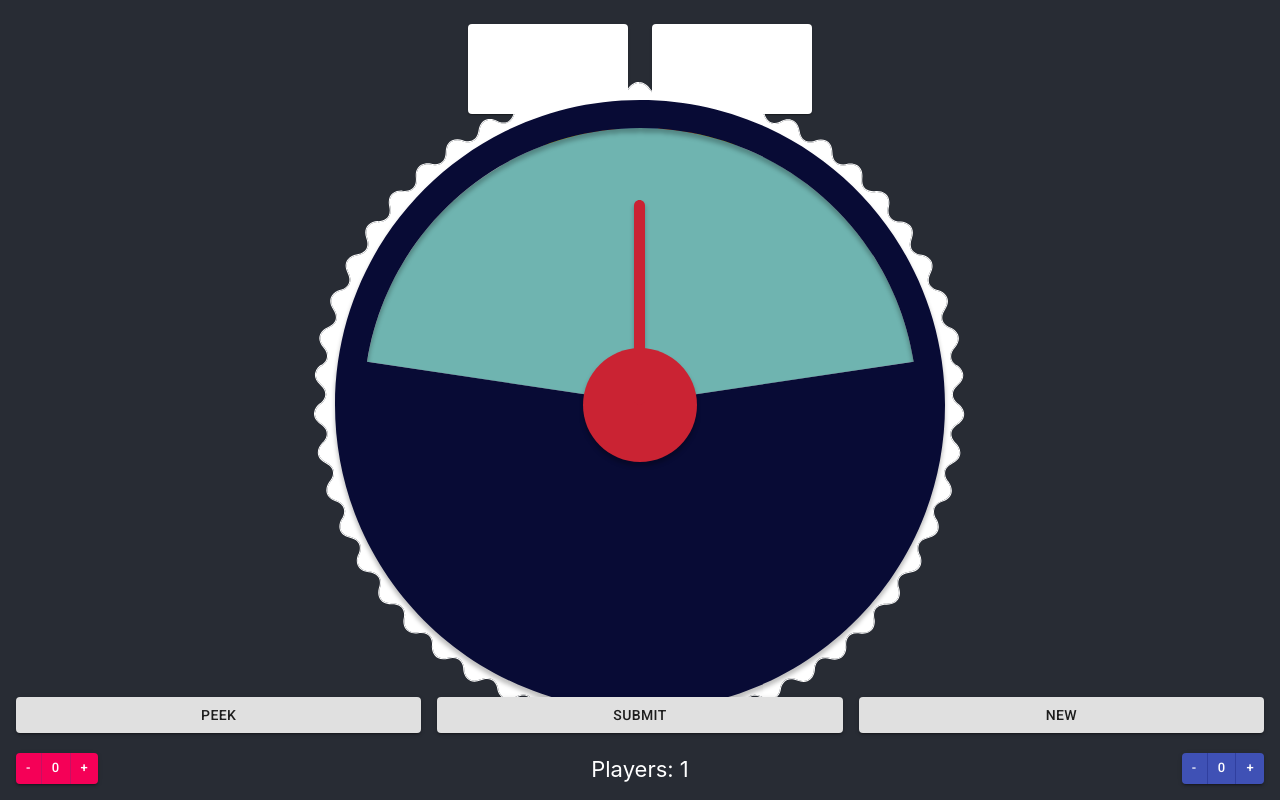
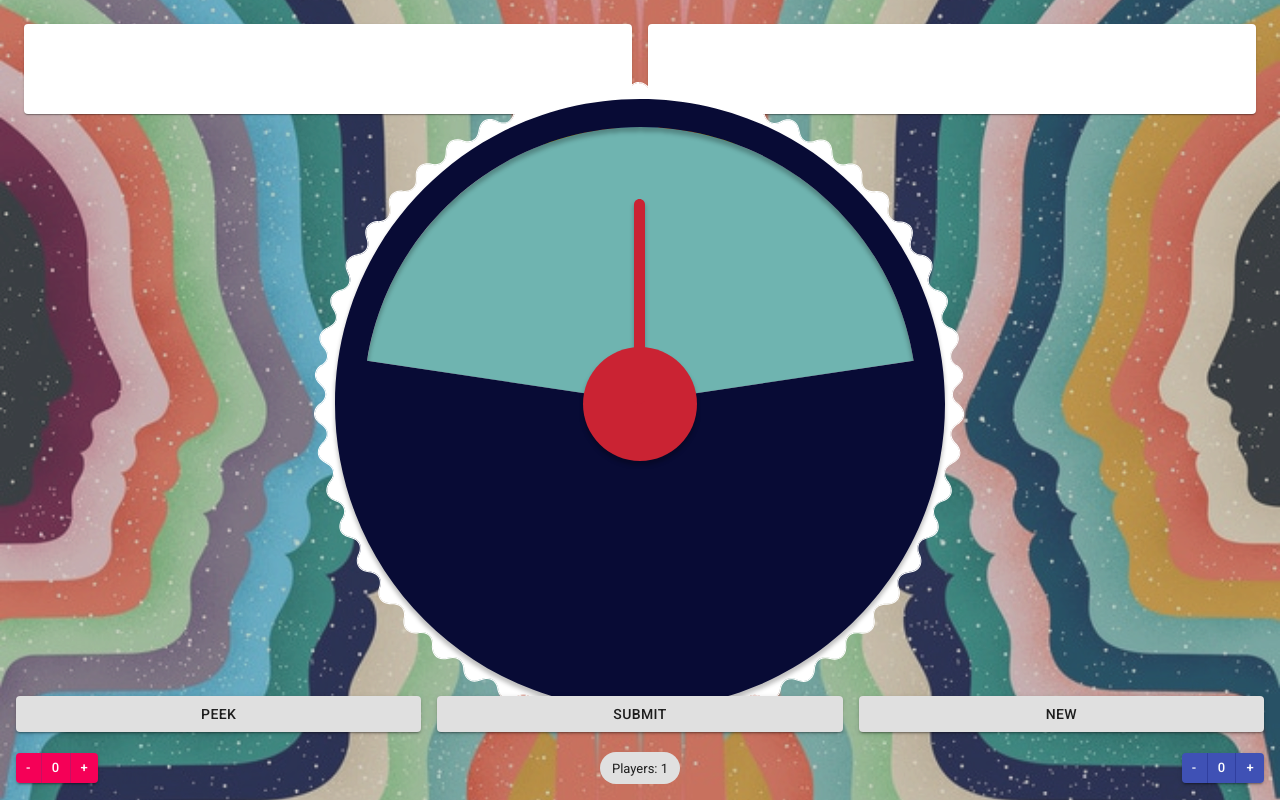
Before and after one commit to heybenchen/wavelength, a React (Create React App) app in the folder client/: page / in a window 1280 px wide. Built offline with nearby package versions, Linux system fonts and the light colour scheme; no server answers.

Commit message:
Add BG and resize buttons

```diff
--- a/client/src/components/app/App.css
+++ b/client/src/components/app/App.css
@@ -9,6 +9,10 @@
   justify-content: center;
   font-size: calc(10px + 1.5vmin);
   color: white;
+  background-image: url(../../images/background.jpg);
+  background-position: center;
+  background-size: cover;
+  background-blend-mode: exclusion;
 }
 
 .app__score__container {
--- a/client/src/components/app/App.tsx
+++ b/client/src/components/app/App.tsx
@@ -3,6 +3,7 @@ import io from "socket.io-client";
 import Device from "../device/Device";
 import Score from "../score/Score";
 import "./App.css";
+import { Chip } from "@material-ui/core";
 
 const DEVELOPMENT_PORT = ":9001";
 
@@ -27,11 +28,9 @@ function App() {
     <div className="app">
       <Device socket={socket} />
       <div className="app__score__container">
-        <Score socket={socket} teamId={0}/>
-        <div>
-          Players: {Object.keys(connectedClients).length}
-        </div>
-        <Score socket={socket} teamId={1}/>
+        <Score socket={socket} teamId={0} />
+        <Chip label={`Players: ${Object.keys(connectedClients).length}`}/>
+        <Score socket={socket} teamId={1} />
       </div>
     </div>
   );
--- a/client/src/components/prompt/Prompt.tsx
+++ b/client/src/components/prompt/Prompt.tsx
@@ -15,18 +15,20 @@ const useStyles = makeStyles({
     marginTop: "24px",
   },
   card: {
+    flex: "1",
+  },
+  cardContent: {
     display: "flex",
-    height: "90px",
-    width: "160px",
+    height: "50px",
     justifyContent: "center",
     alignItems: "center",
   },
   cardText: {
-    fontSize: "20px",
+    fontSize: "18px",
   },
   spacer: {
-    width: "24px",
-    height: "24px",
+    width: "16px",
+    height: "16px",
   },
 });
 
@@ -41,7 +43,7 @@ export default function Prompt(props: PromptProps) {
   return (
     <Container className={classes.root}>
       <Card className={classes.card}>
-        <CardContent>
+        <CardContent className={classes.cardContent}>
           <Typography className={classes.cardText} color="textSecondary">
             {wordSet[0]}
           </Typography>
@@ -49,7 +51,7 @@ export default function Prompt(props: PromptProps) {
       </Card>
       <div className={classes.spacer}></div>
       <Card className={classes.card}>
-        <CardContent>
+        <CardContent className={classes.cardContent}>
           <Typography className={classes.cardText} color="textSecondary">
             {wordSet[1]}
           </Typography>
--- a/client/src/components/score/Score.tsx
+++ b/client/src/components/score/Score.tsx
@@ -44,7 +44,7 @@ export default function Score({teamId, socket}: ScoreProps) {
 
   return (
     <ButtonGroup className={classes.root} size="small" variant="contained" color={teamId ? "primary" : "secondary"}>
-      <Button className={classes.button} size="small" onClick={decrementScore}>-</Button>
+      <Button className={classes.button} onClick={decrementScore}>-</Button>
       <Button className={classes.button} variant="contained">{score}</Button>
       <Button className={classes.button} onClick={incrementScore}>+</Button>
     </ButtonGroup>
```
Also changed, not shown: client/src/images/background.jpg (added).
